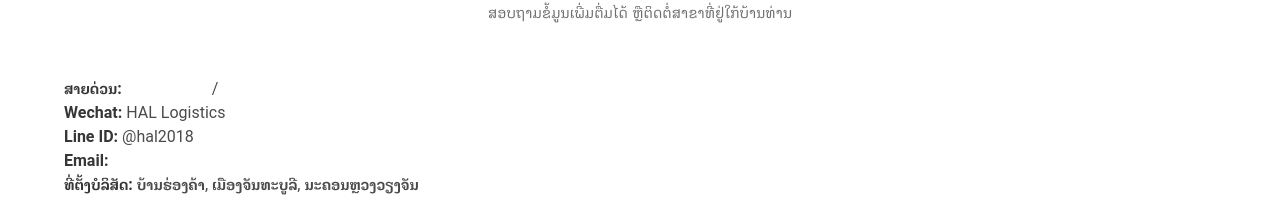
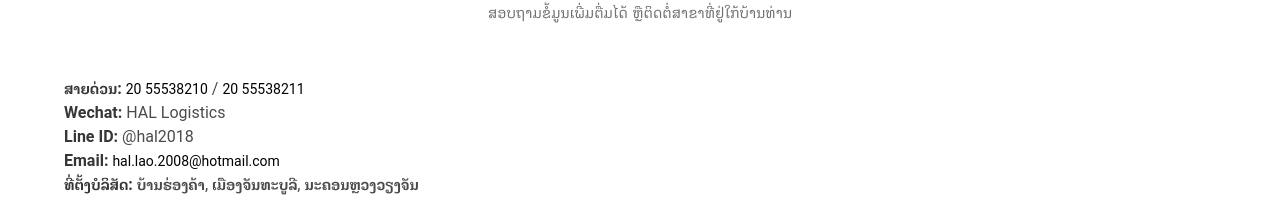
Before and after one commit to xone-sps/hallogistics, a Vue app: page /contact in a window 1280 px wide. Shown: the part 129-348 px from the top of the page. Built offline with nearby package versions, Linux system fonts and the light colour scheme; what vue-js-modal, vuejs-loading-plugin would draw is missing.

Commit message:
update style a

```diff
--- a/src/assets/css/style.css
+++ b/src/assets/css/style.css
@@ -639,9 +639,9 @@ a.nile-bottom:hover {
     .columns:last-child {
         margin-bottom: 0;
     }
-    a{
+/*    a{
         color:#fff;
-    }
+    }*/
     .store-icons{
         text-align: center;
         font-size: 28px;
@@ -658,6 +658,9 @@ width: 180px;
     }
     .section.footers{
         padding: 10px 15px 15px 20px;
+    }
+    .footer a{
+        color: #fff;
     }
 
 
```
